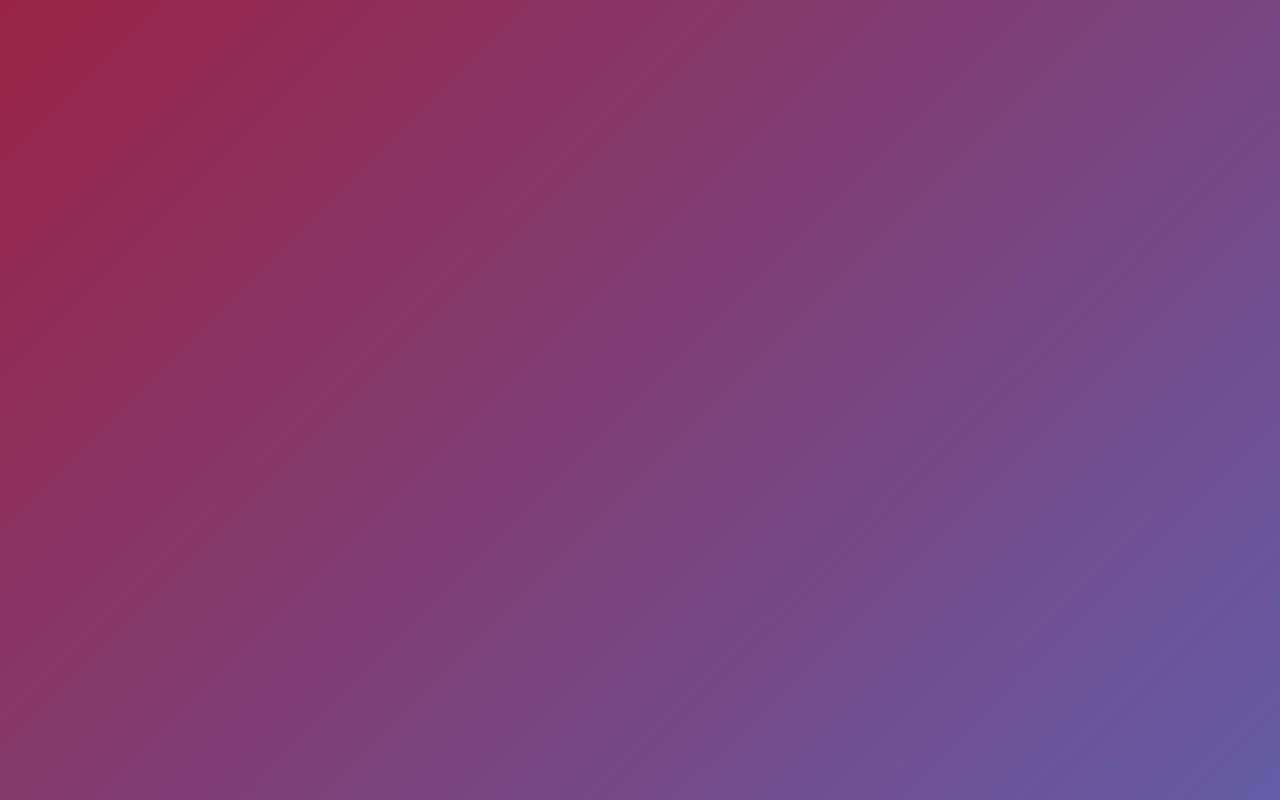
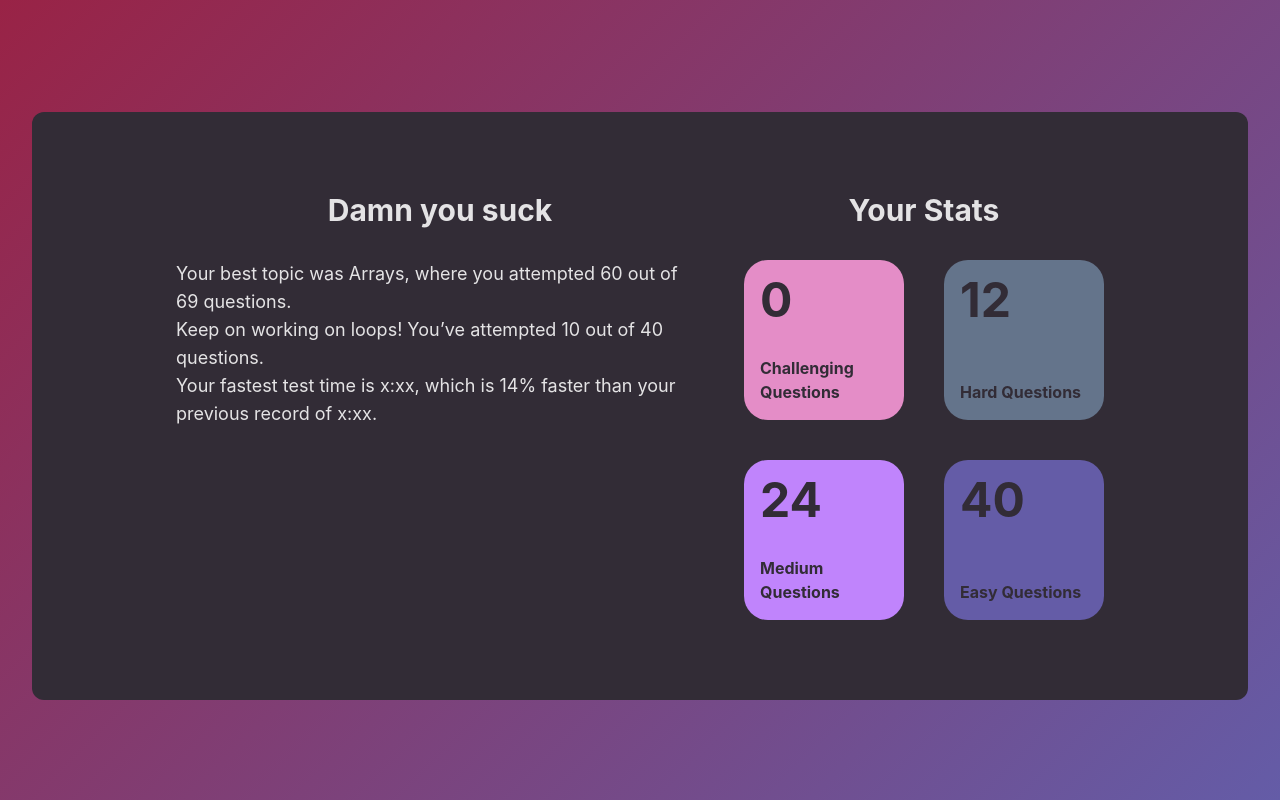
Before and after one commit to csesoc/trainee-4-23t2, a React (Vite) app: page /your_stats in a window 1280 px wide. Before the commit this address had no page. Built offline with nearby package versions, Linux system fonts and the light colour scheme.

Commit message:
Added prototype for user stats page

```diff
--- a/src/App.tsx
+++ b/src/App.tsx
@@ -1,12 +1,14 @@
 import { Route, Routes } from "react-router-dom"
 import { ExamplePage } from "./pages/ExamplePage/ExamplePage"
 import { LandingPage } from "./pages/LandingPage"
+import { UserStatPage } from "./pages/UserStatPage"
 
 export function App() {
     return (
         <Routes>
             <Route path="/" element={<LandingPage/>}/>
             <Route path="/example" element={<ExamplePage/>}/>
+            <Route path="/your_stats" element={<UserStatPage/>}/>
         </Routes>
     )
 }
--- /dev/null
+++ b/src/components/UserStatCard.tsx
@@ -0,0 +1,12 @@
+const UserStatCard: React.FC<{name: string, number: number, style: string}> = (props) => {
+    return (
+        <div className={`w-40 h-40 rounded-3xl ${props.style} text-left text-theme-black p-4`}>
+            <div className="h-full flex flex-col justify-between">
+                <h2 className="text-5xl font-bold">{props.number}</h2>
+                <div className="font-bold">{props.name}</div>
+            </div>
+        </div>
+    )
+}
+
+export default UserStatCard
--- /dev/null
+++ b/src/pages/UserStatPage.tsx
@@ -0,0 +1,31 @@
+import UserStatCard from "../components/UserStatCard";
+
+export function UserStatPage() {
+    return (
+        <div className="bg-theme-black flex mt-20 p-20 rounded-xl justify-center gap-10">
+            <div className="container w-1/2">
+                <h3 className="text-3xl font-bold mb-8">Damn you suck</h3>
+                <div className="text-left text-lg">
+                    <p>
+                        Your best topic was Arrays, where you attempted 60 out of 69 questions.
+                    </p>
+                    <p>
+                        Keep on working on loops! You’ve attempted 10 out of 40 questions.
+                    </p>
+                    <p>
+                        Your fastest test time is x:xx, which is 14% faster than your previous record of x:xx.
+                    </p>
+                </div>
+            </div>
+            <div className="">
+                <h3 className="text-3xl mb-8 font-bold"> Your Stats</h3>
+                <div className="grid grid-cols-2 gap-10 justify-items-center">
+                    <UserStatCard name="Challenging Questions" number={0} style="bg-theme-pink"></UserStatCard>
+                    <UserStatCard name="Hard Questions" number={12} style="bg-slate-500"></UserStatCard>
+                    <UserStatCard name="Medium Questions" number={24} style="bg-purple-400"></UserStatCard>
+                    <UserStatCard name="Easy Questions" number={40} style="bg-theme-blue"></UserStatCard>
+                </div>
+            </div>
+        </div>
+    )
+}
```
